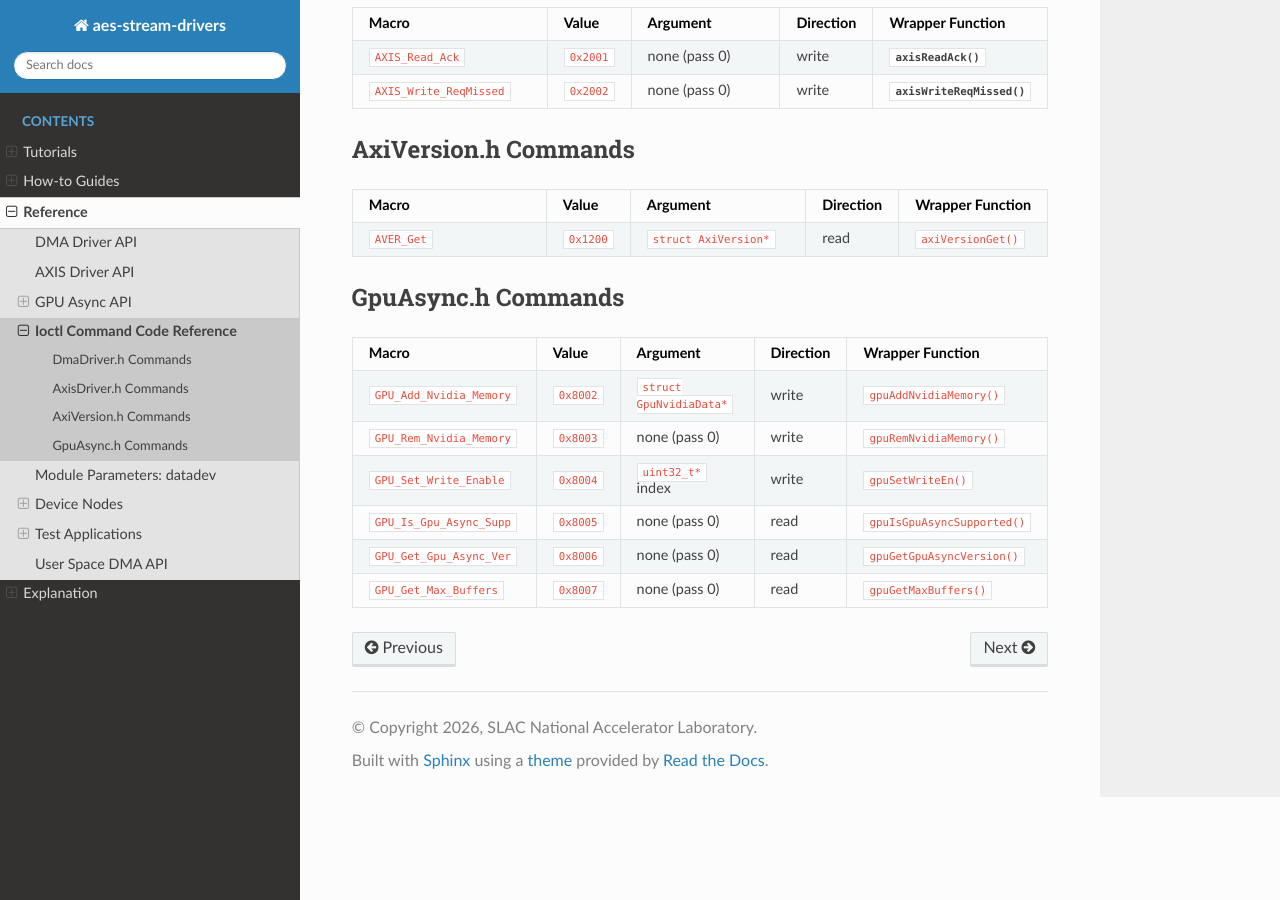
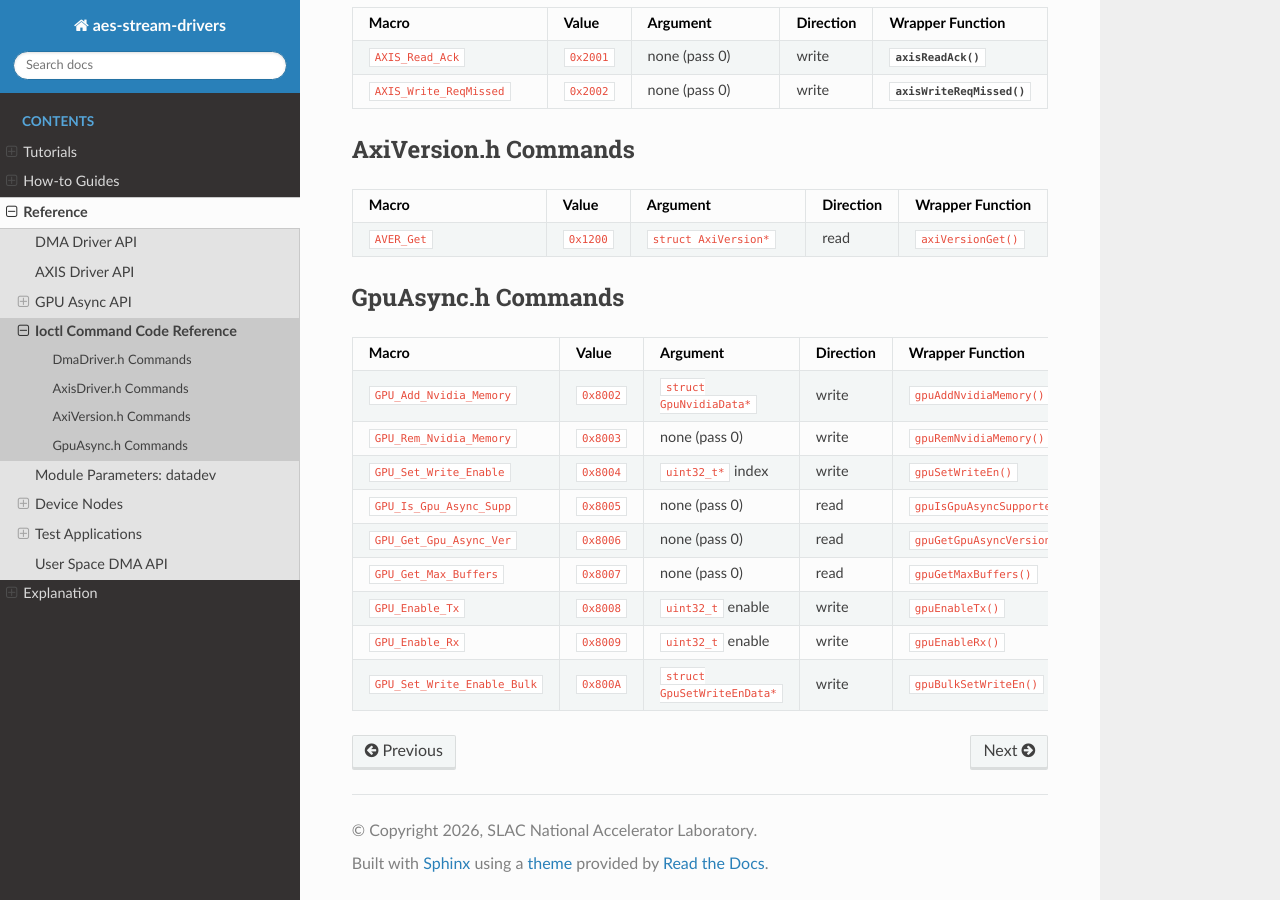
Before and after one commit to slaclab/aes-stream-drivers, a Sphinx documentation site: the page built from docs/reference/ioctl-table.rst, in a window 1280 px wide and 900 px high, scrolled down 1397 px. Built offline with Sphinx 7.4.7 and the Read the Docs theme 3.1.0, drawn with Linux system fonts in a browser that asks for light colours.

Commit message:
Apply code review comments

```diff
--- a/docs/reference/ioctl-table.rst
+++ b/docs/reference/ioctl-table.rst
@@ -231,3 +231,18 @@ GpuAsync.h Commands
      - none (pass 0)
      - read
      - ``gpuGetMaxBuffers()``
+   * - ``GPU_Enable_Tx``
+     - ``0x8008``
+     - ``uint32_t`` enable
+     - write
+     - ``gpuEnableTx()``
+   * - ``GPU_Enable_Rx``
+     - ``0x8009``
+     - ``uint32_t`` enable
+     - write
+     - ``gpuEnableRx()``
+   * - ``GPU_Set_Write_Enable_Bulk``
+     - ``0x800A``
+     - ``struct GpuSetWriteEnData*``
+     - write
+     - ``gpuBulkSetWriteEn()``
```
Also changed, not shown: 2 other files.
